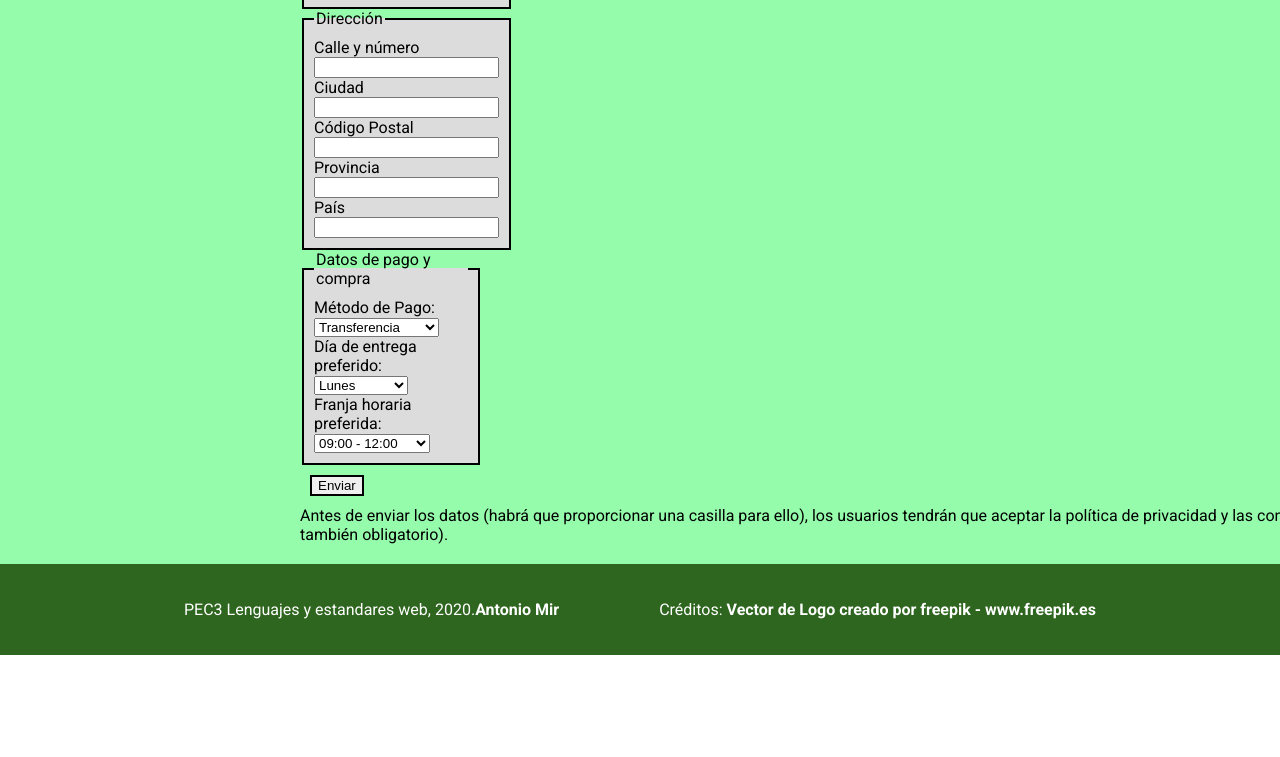
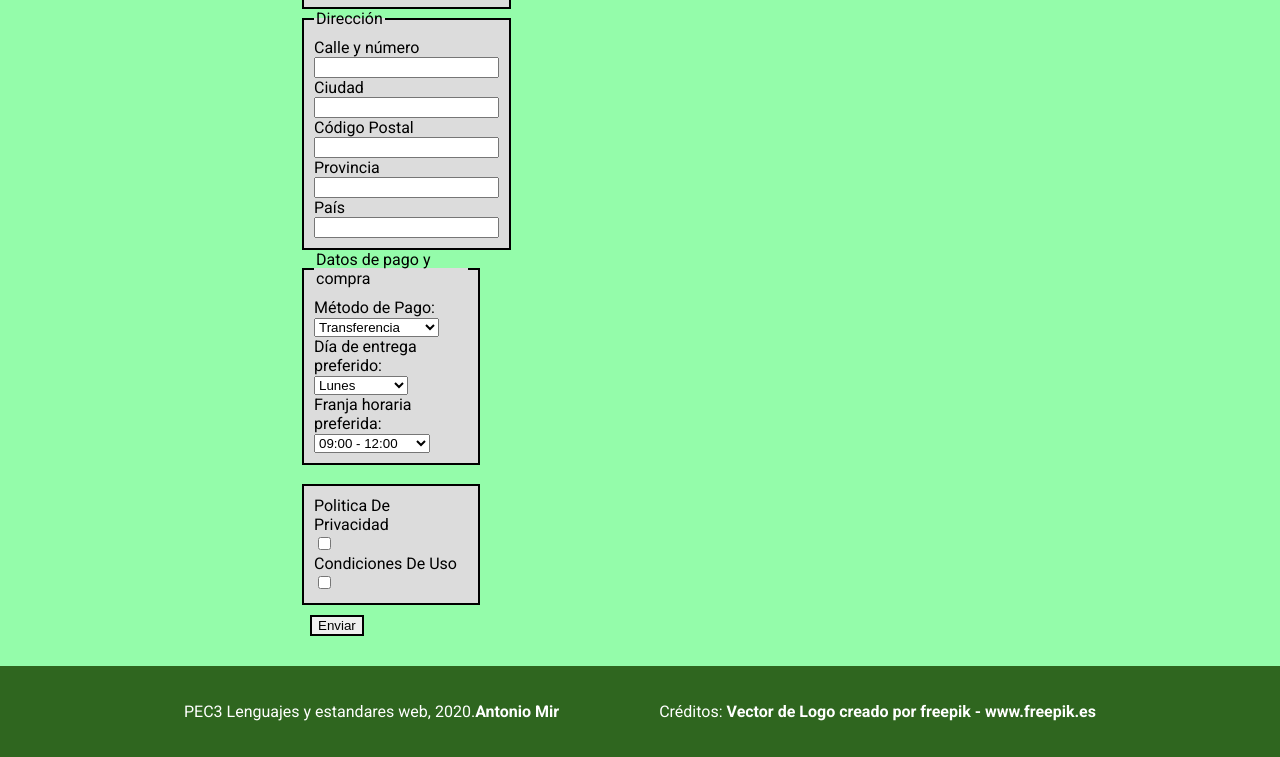
Before and after one commit to AntonioMirG/Practica3-DIW, a plain HTML site: page compra.html in a window 1280 px wide. Shown: the part 488-1245 px from the top of the page. Before the commit the page ends 1143 px from the top, so only its background shows below. Drawn offline with Linux system fonts and the light colour scheme.

Commit message:
27/10/2024 COMMIT FINAL

```diff
--- a/compra.html
+++ b/compra.html
@@ -31,7 +31,7 @@
 
         <p>Rellena el siguente formulario para realizar tu pedido</p>
 
-        <form class="formCompra">
+        <form>
             <fieldset>
                 <legend>Datos Personales</legend>
 
@@ -126,13 +126,18 @@
                     </optgroup>
                 </select>
             </fieldset>
+<br>
+            <fieldset>
+                <label for="PoliticaDePrivacidad">Politica De Privacidad</label>
+                <input type="checkbox" name="PoliticaDePrivacidad" id="PoliticaDePrivacidad" required>
+
+                <label for="condicionesDeUso">Condiciones De Uso</label>
+                <input type="checkbox" name="condicionesDeUso" id="condicionesDeUso" required>
+
+            </fieldset>
 
             <button class="button">Enviar</button>
         </form>
-        Antes de enviar los datos (habrá que proporcionar una casilla para ello), los usuarios tendrán que
-aceptar la política de privacidad y las condiciones de uso (este campo deberá ser también obligatorio).
-
-
     </div>
 
     <footer>
--- a/estilos.css
+++ b/estilos.css
@@ -222,17 +222,12 @@ th {
 
 }
 
-.formCompra {
-
-
-}
-
 fieldset {
     border: 0px;
     border: 2px solid black;
     width: 12%;
     background-color: rgb(220, 220, 220);
-    color:black;
+    color: black;
     padding: 10px;
     gap: 10px;
 
@@ -243,8 +238,8 @@ label {
 
 }
 
-.button{
-     margin: 10px;
-     border: 2px solid black;
+.button {
+    margin: 10px;
+    border: 2px solid black;
 
 }
```
Lines whose indentation alone changed are shown as unchanged.
